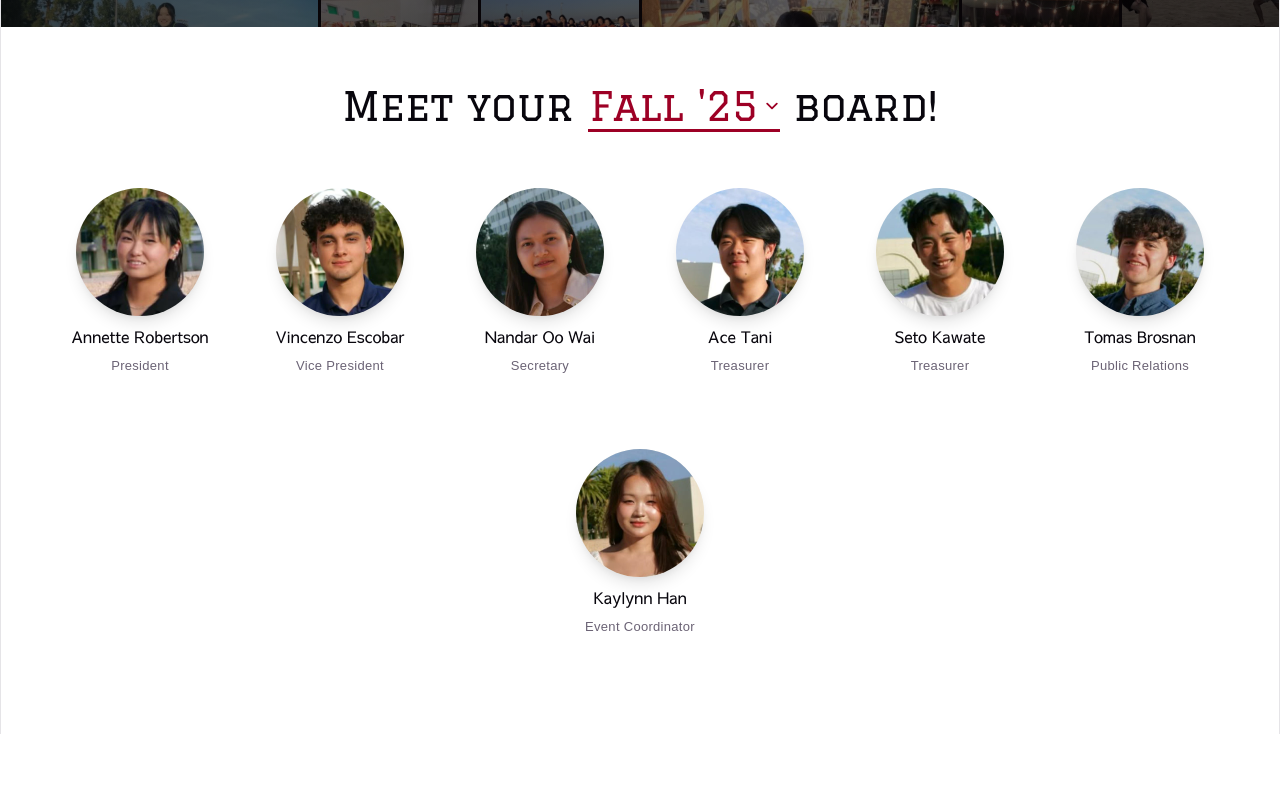
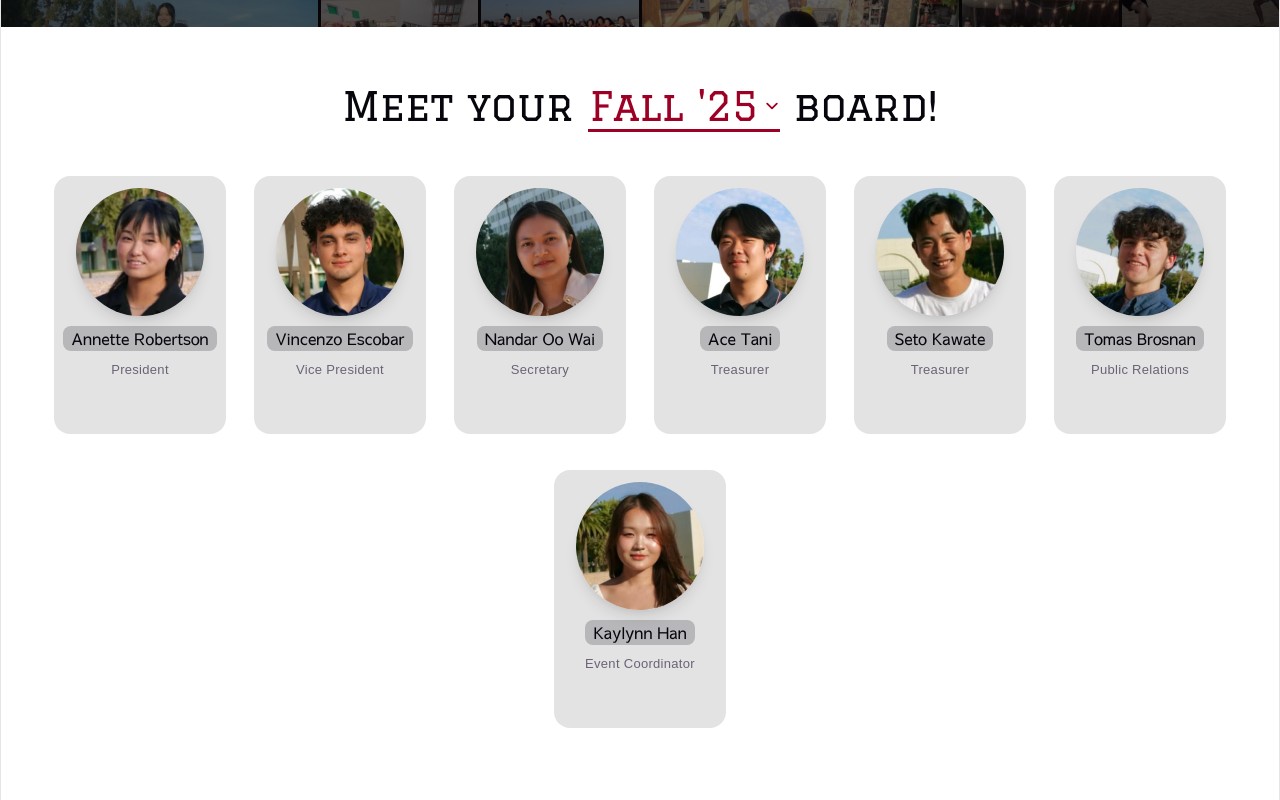
Before and after one commit to 13kanaoka/jsa-website, a React (Vite) app: page / in a window 1280 px wide. Shown: the part 741-1541 px from the top of the page. Before the commit the page ends 1475 px from the top, so only its background shows below. Built offline with nearby package versions, Linux system fonts and the light colour scheme; a web font is replaced by a local one.

Commit message:
feat(board): add borders to board members blocks

```diff
--- a/src/pages/board-page/Board.css
+++ b/src/pages/board-page/Board.css
@@ -1,6 +1,9 @@
 .board {
   background: var(--bg);
   padding: 56px 24px 72px;
+  /* soft edges, a hair off the background; theme-aware */
+  --card-edge: color-mix(in srgb, var(--text-h) 11%, transparent);
+  --name-edge: color-mix(in srgb, var(--text-h) 20%, transparent);
 }
 
 /* ---- title + inline term dropdown ---- */
@@ -72,14 +75,14 @@
   --photo: clamp(96px, 28vw, 128px);
   --photo-sm: calc(var(--photo) * 0.42);
   width: clamp(136px, 40vw, 172px);
-  min-height: clamp(140px, 38vw, 224px); /* small reserve so rows don't jump when a fact opens */
+  min-height: clamp(224px, 60vw, 258px); /* every card the same height as the tallest */
   display: flex;
   flex-direction: column;
   align-items: center;
   gap: 6px;
   padding: 12px 8px 16px;
   border: 0;
-  background: transparent;
+  background: var(--card-edge);
   color: inherit;
   font: inherit;
   text-align: center;
@@ -113,6 +116,9 @@
 
 .member-name {
   margin-top: 4px;
+  padding: 2px 8px;
+  border-radius: 8px;
+  background: var(--name-edge);
   font-family: 'Sawarabi Gothic', sans-serif;
   color: var(--text-h);
   font-size: clamp(13px, 3.6vw, 16px);
@@ -122,6 +128,7 @@
   font-size: clamp(11px, 3vw, 13px);
   letter-spacing: 0.3px;
   color: var(--text);
+  white-space: nowrap; /* keep positions on one line so every card is the same height */
 }
 .member-fact {
   font-size: 13px;
--- a/src/pages/board-page/Board.jsx
+++ b/src/pages/board-page/Board.jsx
@@ -63,7 +63,7 @@ function Board() {
           const name = lang === 'ja' && m.nameJa ? m.nameJa : m.nameEn
           const position = m.position ? t(`positions.${m.position}`) : ''
           const fact = (lang === 'ja' && m.funFactJa ? m.funFactJa : m.funFactEn)
-            || (lang === 'ja' ? '（準備中）' : 'Fun fact coming soon!')
+            || (lang === 'ja' ? '今回のファンファクトはなし :(' : 'no fun fact this time :(')
 
           return (
             <li key={id} className="board-cell">
```
